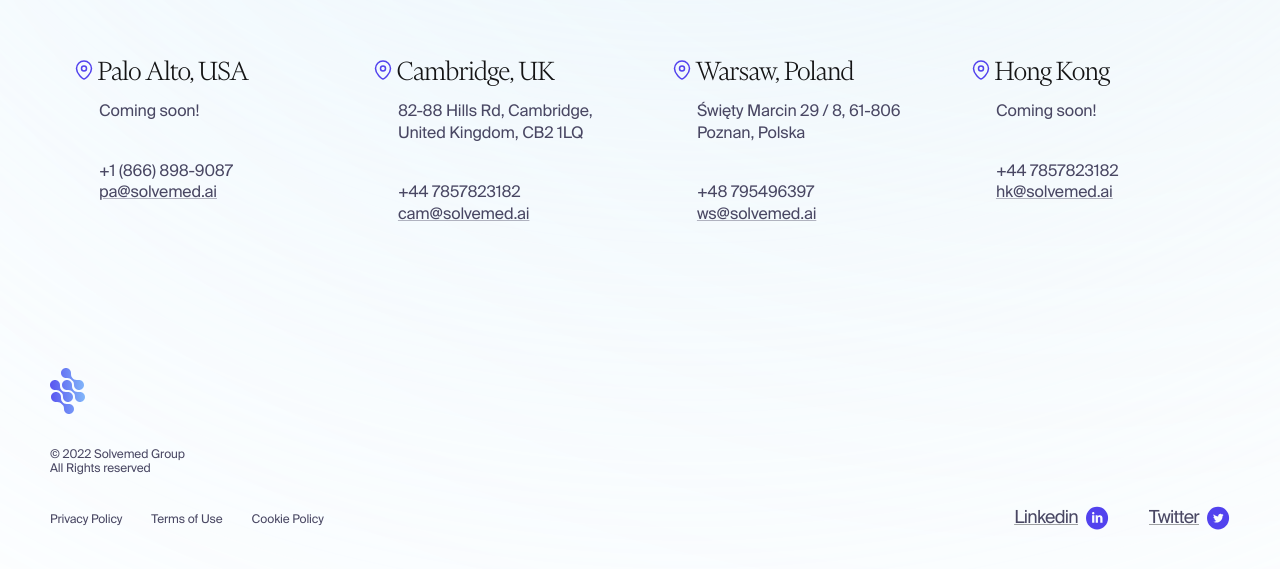
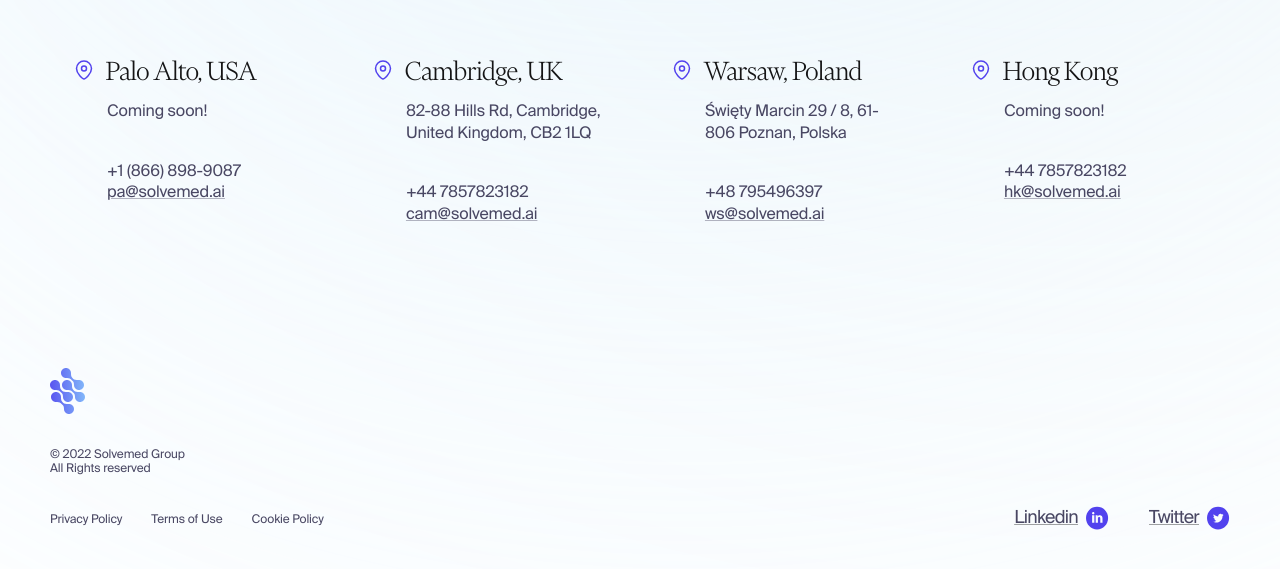
Before and after one commit to EniuK/solvemedTest, a Next.js app: page / in a window 1280 px wide. Shown: the part 3202-3771 px from the top of the page. Built offline with nearby package versions, Linux system fonts and the light colour scheme.

Commit message:
Fixed headers style on teams page, adjusted contact icon

```diff
--- a/src/components/footer.tsx
+++ b/src/components/footer.tsx
@@ -29,8 +29,6 @@ const contactData = [
   },
 ];
 
-
-
 const Footer = () => (
   <>
     <Box textAlign="center">
@@ -41,11 +39,11 @@ const Footer = () => (
       {contactData.map((item, idx) => (
         <Grid key={idx} item xs={12} sm={6} lg={2.5} style={{ margin: "0 auto" }}>
           <Typography variant="subtitle2" color="primary" mb={2}>
-            <img src="/icons/location.svg" alt="Location" /> {item.city}
+            <img src="/icons/location.svg" alt="Location" style={{ marginRight: 8 }} /> {item.city}
           </Typography>
 
           <Box display="flex" alignItems="flex-start">
-            <Box ml={3}>
+            <Box ml={4}>
               <Typography variant="body3" color="primary.light" mb={4.75} mt={-0.2}>
                 {item.address}
               </Typography>
--- a/src/pages/team.tsx
+++ b/src/pages/team.tsx
@@ -310,7 +310,7 @@ const Team: NextPage = () => {
           </Grid>
         </Grid>
 
-        <Typography variant="subtitle1" mb="30px" textAlign="center" mt="190px">
+        <Typography variant="subtitle3" mb="30px" textAlign="center" mt="190px">
           We come from
         </Typography>
 
```
